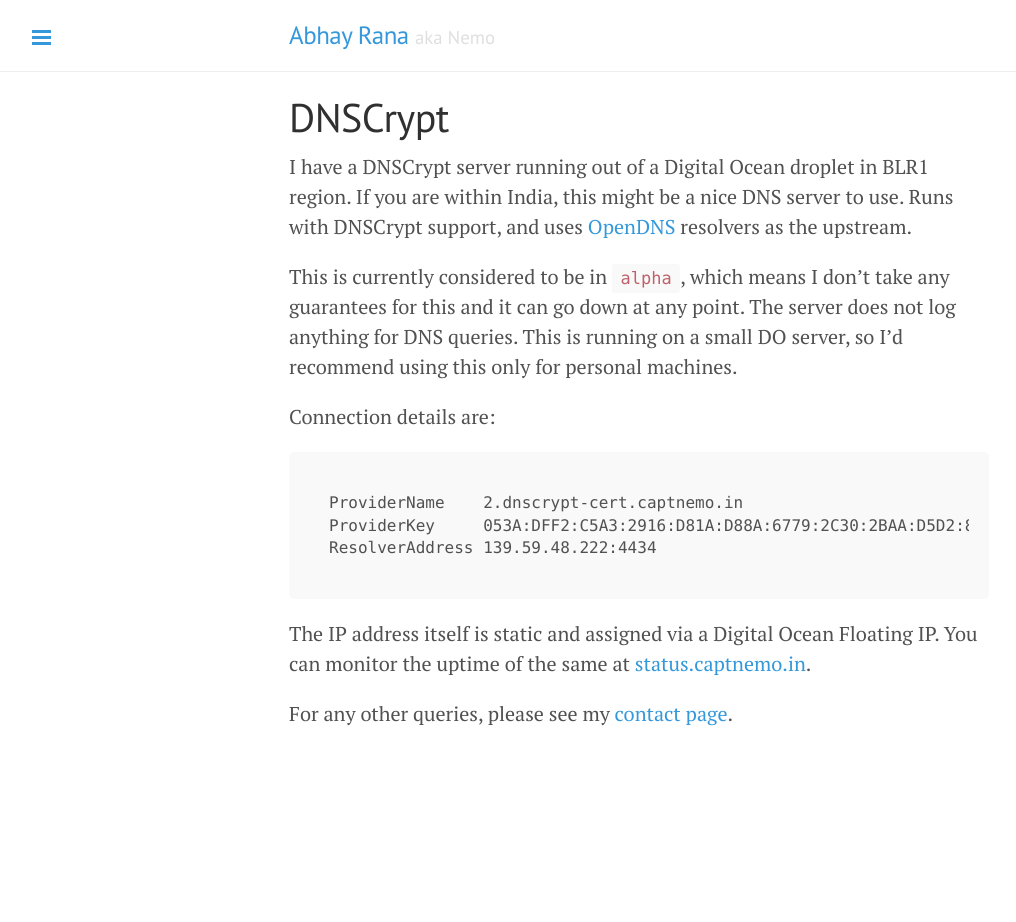
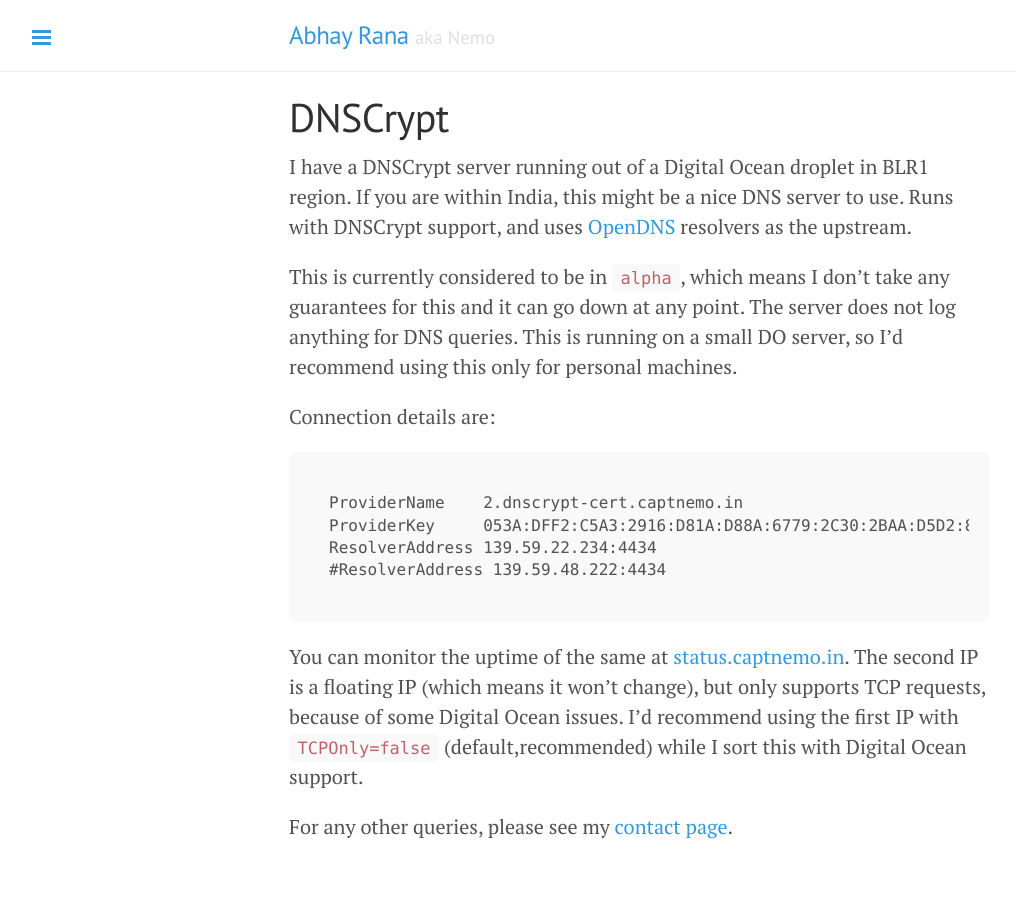
Before and after one commit to captn3m0/captn3m0.github.com, a Jekyll site: the page built from pages/dnscrypt.md, in a window 1280 px wide. Shown: the whole page, without its empty margins (1-1017 px from the left). Built offline with Jekyll 4.4.1, drawn with Linux system fonts in a browser that asks for light colours; before the commit the page ends 900 px from its top, so only the background shows below that.

Commit message:
Fixes floating ip

````diff
--- a/pages/dnscrypt.md
+++ b/pages/dnscrypt.md
@@ -13,9 +13,10 @@
 ```
 ProviderName    2.dnscrypt-cert.captnemo.in
 ProviderKey     053A:DFF2:C5A3:2916:D81A:D88A:6779:2C30:2BAA:D5D2:8032:95E8:5A9B:D22F:8687:1E10
-ResolverAddress 139.59.48.222:4434
+ResolverAddress 139.59.22.234:4434
+#ResolverAddress 139.59.48.222:4434
 ```
 
-The IP address itself is static and assigned via a Digital Ocean Floating IP. You can monitor the uptime of the same at [status.captnemo.in](https://status.captnemo.in/).
+You can monitor the uptime of the same at [status.captnemo.in](https://status.captnemo.in/). The second IP is a floating IP (which means it won't change), but only supports TCP requests, because of some Digital Ocean issues. I'd recommend using the first IP with `TCPOnly=false` (default,recommended) while I sort this with Digital Ocean support.
 
 For any other queries, please see my [contact page](/contact/).
````
